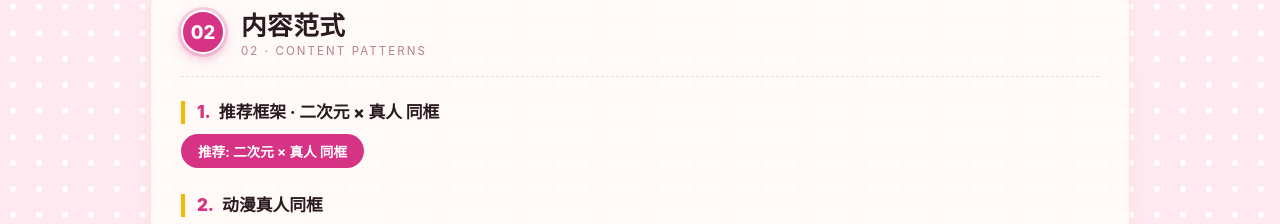
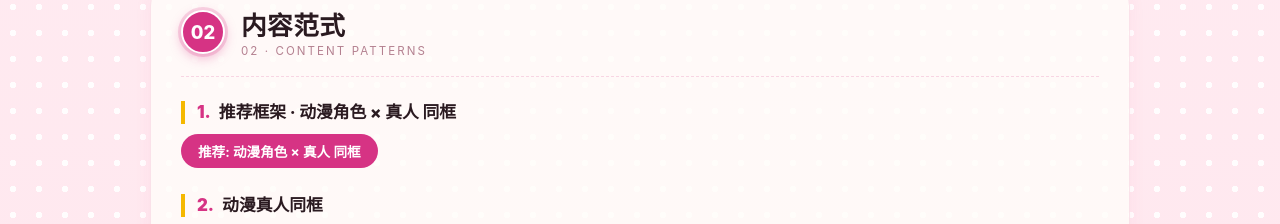
Before and after one commit to myoni113/fancore-brief, a Vue app: page / in a window 1280 px wide. Shown: the part 1716-1940 px from the top of the page. Built offline with nearby package versions, Linux system fonts and the light colour scheme.

Commit message:
feat: 抓取笔记封面+标题，卡片化展示，精简排版

```diff
--- a/src/pages/HomeV2.vue
+++ b/src/pages/HomeV2.vue
@@ -134,10 +134,10 @@
       </header>
 
       <h3 class="sub-heading">
-        <span class="sub-heading-num">1.</span> 推荐框架 · 二次元 × 真人 同框
+        <span class="sub-heading-num">1.</span> 推荐框架 · 动漫角色 × 真人 同框
       </h3>
       <div class="pattern-tabs">
-        <span class="pattern-tab active">推荐: 二次元 × 真人 同框</span>
+        <span class="pattern-tab active">推荐: 动漫角色 × 真人 同框</span>
       </div>
 
       <h3 class="sub-heading" style="margin-top: 26px">
```
Also changed, not shown: .cowork.json, .cowork/memory.md.
